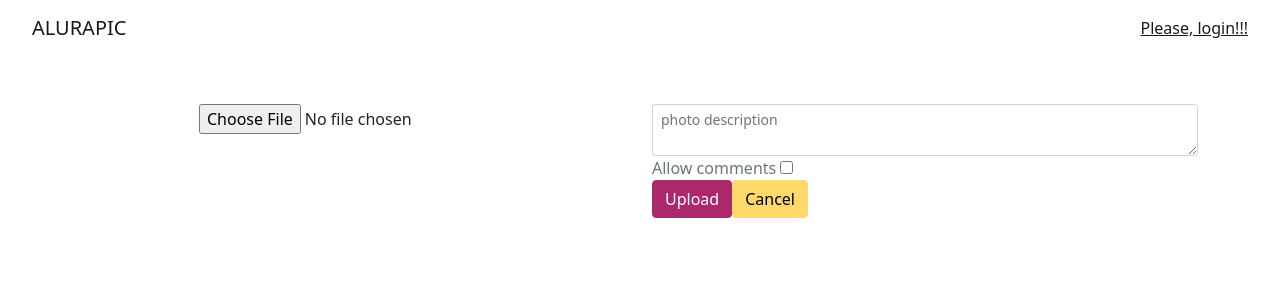
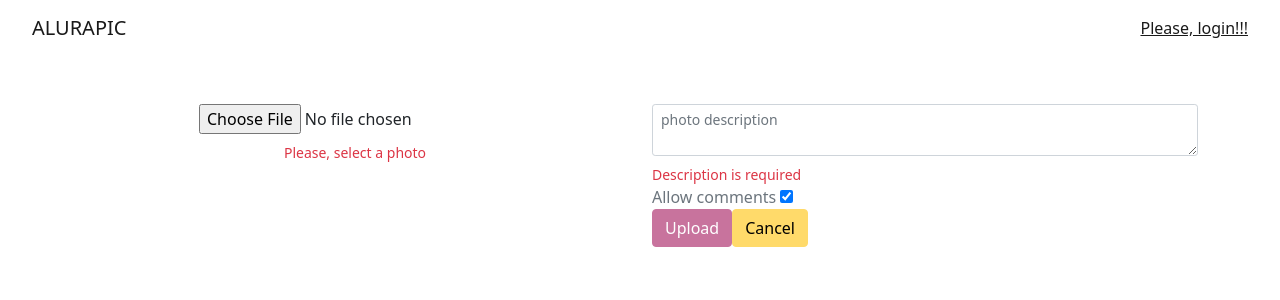
Before and after one commit to fabriciosouza21/alurapic-angular, an Angular app: page /photo/edit in a window 1280 px wide. Shown: the top 300 px of the page. Built offline with nearby package versions, Linux system fonts and the light colour scheme.

Commit message:
upload image. form

```diff
--- a/src/app/photos/photo-form/photo-form.component.html
+++ b/src/app/photos/photo-form/photo-form.component.html
@@ -1,24 +1,53 @@
 <div class="container mt-5">
-  <form class="row">
+  <form [formGroup]="photoForm" class="row" (submit)="upload()">
     <div class="col-md-6 text-center">
-      <input type="file" accept="image/*">
+      <input
+        formControlName="file"
+        (change)="fileChange($event)"
+        type="file"
+        accept="image/*">
+      <app-vmessage
+         text="Please, select a photo"
+         *ngIf="fileInupt?.errors?.['required']"
+        >
+
+      </app-vmessage>
     </div>
 
     <div class="col-md-6">
       <div class="form-group">
         <textarea
           class="form-control form-control-sm"
-          placeholder="photo description"></textarea>
+          placeholder="photo description"
+          formControlName="description"
+          ></textarea>
+          <app-vmessage
+          text="Description is required"
+          *ngIf="description?.errors?.['required']"
+         >
+
+       </app-vmessage>
+
+       <app-vmessage
+       text="Description must have between 3 and 300 characters"
+       *ngIf="description?.errors?.['maxlength']"
+      >
+
+    </app-vmessage>
+
+
       </div>
 
       <div class="form-group">
         <label class="text-muted">
           Allow comments
-          <input type="checkbox">
+          <input
+           formControlName="allowComments"
+           type="checkbox">
         </label>
       </div>
 
-      <button type="submit" class="btn btn-primary btn-block">
+      <button [disabled]="photoForm.invalid" type="submit" class="btn btn-primary btn-block">
         Upload
       </button>
 
--- a/src/app/photos/photo-form/photo-form.component.ts
+++ b/src/app/photos/photo-form/photo-form.component.ts
@@ -1,4 +1,7 @@
 import { Component, OnInit } from '@angular/core';
+import { FormBuilder, FormGroup, Validators } from '@angular/forms';
+import { Router } from '@angular/router';
+import { PhotosService } from '../photos.service';
 
 @Component({
   selector: 'app-photo-form',
@@ -7,9 +10,39 @@ import { Component, OnInit } from '@angular/core';
 })
 export class PhotoFormComponent implements OnInit {
 
-  constructor() { }
+  file: File = {} as File;
+
+  photoForm : FormGroup = this.fb.group({
+    file: ['', Validators.required],
+    description: ['', [Validators.maxLength(300),Validators.minLength(3), Validators.required]],
+    allowComments: [true]
+  });
+
+  constructor(private fb: FormBuilder, private photosService: PhotosService, private router : Router) { }
 
   ngOnInit(): void {
   }
 
+  upload(){
+    const description = this.description?.value;
+    const allowComments = this.photoForm.get('allowComments')?.value;
+    this.photosService.upload(description, allowComments, this.file).
+      subscribe({
+        next: ()=> this.router.navigate(['']),
+      })
+  }
+
+  fileChange(event: any){
+    this.file = event.target.files[0];
+  }
+
+  get fileInupt(){
+    return this.photoForm.get('file');
+  }
+
+  get description(){
+    return this.photoForm.get('description');
+  }
+
+
 }
--- a/src/app/photos/photos.module.ts
+++ b/src/app/photos/photos.module.ts
@@ -11,6 +11,7 @@ import { CardModule } from '../shared/componet/card/card.module';
 import { SearchComponent } from './photo-list/search/search.component';
 import { FormsModule, ReactiveFormsModule } from '@angular/forms';
 import { VmessageModule } from '../shared/componet/vmessage/vmessage.module';
+import { RouterModule } from '@angular/router';
 
 
 
@@ -31,7 +32,8 @@ import { VmessageModule } from '../shared/componet/vmessage/vmessage.module';
     CardModule,
     FormsModule,
     ReactiveFormsModule,
-    VmessageModule
+    VmessageModule,
+    RouterModule
   ]
 })
 export class PhotosModule { }
--- a/src/app/photos/photos.service.ts
+++ b/src/app/photos/photos.service.ts
@@ -17,4 +17,12 @@ export class PhotosService {
     .append('page', page.toString());
     return this.http.get<Photo[]>(`http://localhost:3000/${userName}/photos`, {params});
   }
+
+  upload(description: string, allowComments: boolean, file: File){
+    const formData = new FormData();
+    formData.append('description', description);
+    formData.append('allowComments', allowComments ? 'true' : 'false');
+    formData.append('imageFile', file);
+    return this.http.post('http://localhost:3000/photos/upload', formData);
+  }
 }
```
